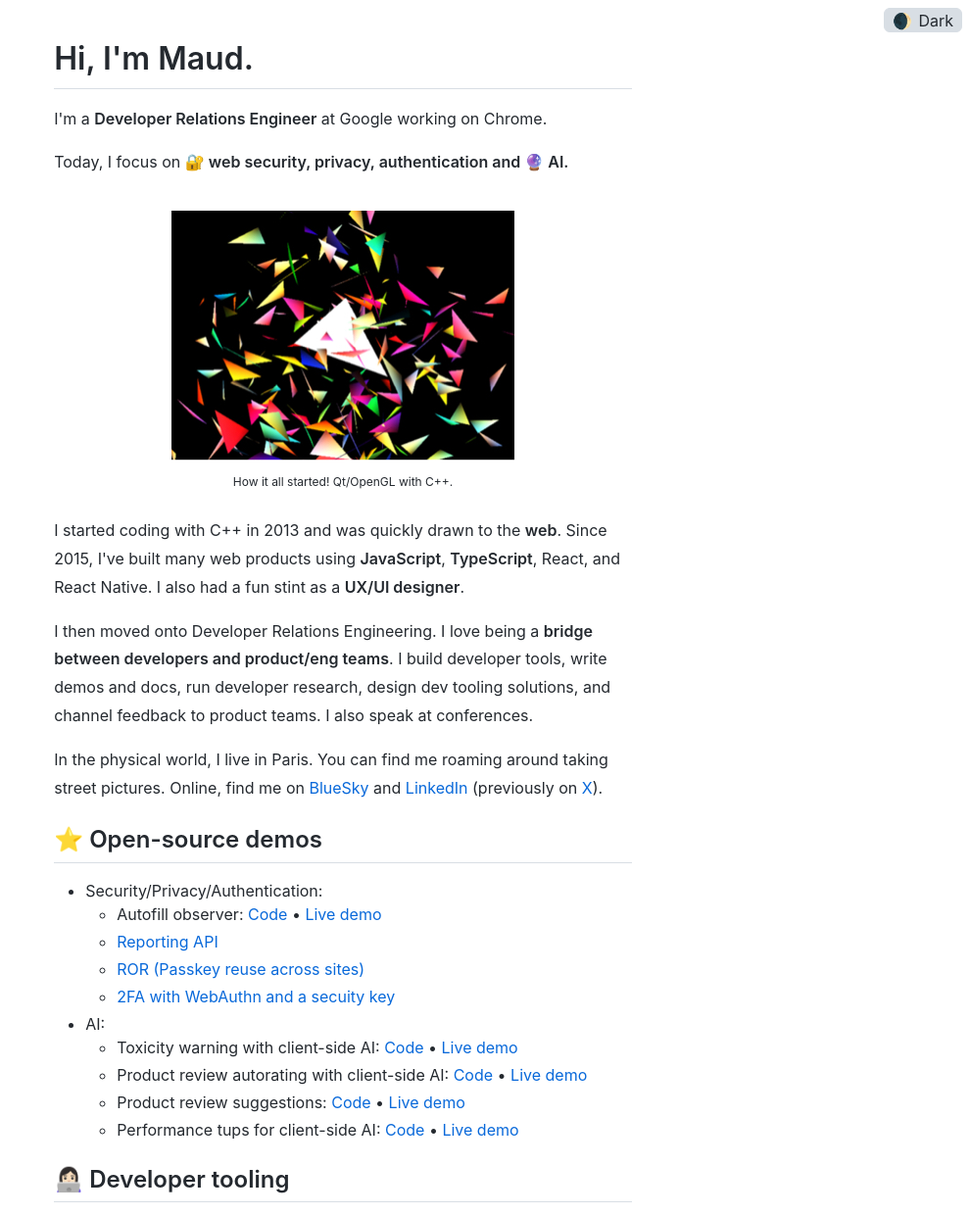
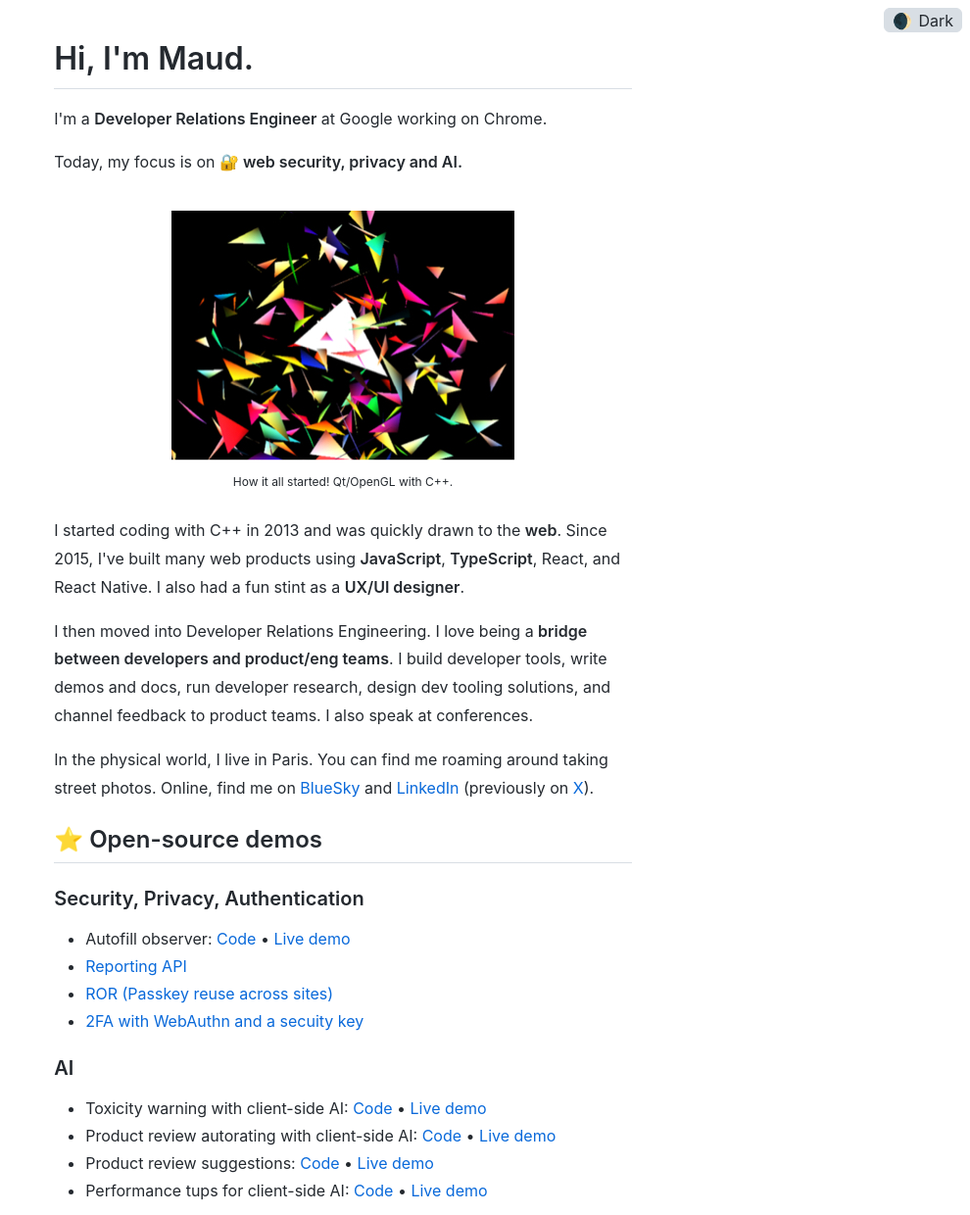
Before and after one commit to maudnals/maudnals.github.io, a plain HTML site: page index.html in a window 1280 px wide. Shown: the top 1240 px of the page at 98% size, without its empty margins (290-1280 px from the left). Drawn offline with Linux system fonts and the light colour scheme.

Commit message:
feat: minor updates

```diff
--- a/index.html
+++ b/index.html
@@ -123,7 +123,7 @@ dark-mode {
     `;s.appendChild(a)}i(t,e){this.dispatchEvent(new CustomEvent(t,{bubbles:true,composed:true,detail:e}))}}customElements.define("dark-mode",a);</script><div style="max-width: 960px; margin: 0 auto 60px auto; padding: 8px;max-width: 960px;" class="markdown-style">
     <h1 id="hi-im-maud"><a class="anchor" aria-hidden="true" tabindex="-1" href="#hi-im-maud"><span class="octicon octicon-link"></span></a>Hi, I'm Maud.</h1>
     <p>I'm a <strong>Developer Relations Engineer</strong> at Google working on Chrome.</p>
-    <p>Today, I focus on <strong>🔐 web security, privacy, authentication and 🔮 AI.</strong></p>
+    <p>Today, my focus is on <strong>🔐 web security, privacy and AI.</strong></p>
     <p align="center">
       <img width="350" alt="A screenshot of multicolor triangles implemented through 3d programming in C++" src="https://github.com/maudnals/maudnals.github.io/blob/main/images/triangles.jpg?raw=true"><br><sup>How it all started! Qt/OpenGL with C++.</sup>
     </p>
@@ -132,29 +132,25 @@ dark-mode {
       Since 2015, I've built many web products using <strong>JavaScript</strong>, <strong>TypeScript</strong>, React, and React Native. I also had a fun stint as a <strong>UX/UI designer</strong>.
     </p>
     <p>
-      I then moved onto Developer Relations Engineering.
+      I then moved into Developer Relations Engineering.
       I love being a <strong>bridge between developers and product/eng teams</strong>. I build developer tools, write demos and docs, run developer research, design dev tooling solutions, and channel feedback to product teams.
       I also speak at conferences.
     </p>
-    <p>In the physical world, I live in Paris. You can find me roaming around taking street pictures. Online, find me on <a href="https://bsky.app/profile/maudnals.bsky.social">BlueSky</a> and <a href="https://www.linkedin.com/in/maudnalpas/">LinkedIn</a> (previously on <a href="https://x.com/maudnals?lang=en">X</a>).</p>
+    <p>In the physical world, I live in Paris. You can find me roaming around taking street photos. Online, find me on <a href="https://bsky.app/profile/maudnals.bsky.social">BlueSky</a> and <a href="https://www.linkedin.com/in/maudnalpas/">LinkedIn</a> (previously on <a href="https://x.com/maudnals?lang=en">X</a>).</p>
     <h2 id="-open-source-demos"><a class="anchor" aria-hidden="true" tabindex="-1" href="#-open-source-demos"><span class="octicon octicon-link"></span></a>⭐ Open-source demos</h2>
-    <ul>
-      <li>Security/Privacy/Authentication:
+    <h3 id="security-privacy-authentication"><a class="anchor" aria-hidden="true" tabindex="-1" href="#security-privacy-authentication"><span class="octicon octicon-link"></span></a>Security, Privacy, Authentication</h3>
     <ul>
       <li>Autofill observer: <a href="TBD">Code</a> • <a href="https://chrome.dev/web-identity-demos/autofill-observer-demo/address.html">Live demo</a></li>
       <li><a href="https://developer.chrome.com/docs/capabilities/web-apis/reporting-api#demo_and_code">Reporting API</a></li>
       <li><a href="https://web.dev/articles/webauthn-related-origin-requests#demo">ROR (Passkey reuse across sites)</a></li>
       <li><a href="https://webauthn-2fa.glitch.me/">2FA with WebAuthn and a secuity key</a></li>
     </ul>
-      </li>
-      <li>AI:
+    <h3 id="ai"><a class="anchor" aria-hidden="true" tabindex="-1" href="#ai"><span class="octicon octicon-link"></span></a>AI</h3>
     <ul>
       <li>Toxicity warning with client-side AI: <a href="https://github.com/GoogleChromeLabs/web-ai-demos/tree/main/toxic-review-warning">Code</a> • <a href="https://chrome.dev/web-ai-demos/toxic-review-warning/">Live demo</a></li>
       <li>Product review autorating with client-side AI: <a href="https://github.com/GoogleChromeLabs/web-ai-demos/tree/main/product-review-auto-rating-io">Code</a> • <a href="https://chrome.dev/web-ai-demos/product-reviews/">Live demo</a></li>
       <li>Product review suggestions: <a href="https://github.com/GoogleChromeLabs/web-ai-demos/tree/main/product-review-suggestions">Code</a> • <a href="https://chrome.dev/web-ai-demos/product-reviews-suggestions/">Live demo</a></li>
       <li>Performance tups for client-side AI: <a href="">Code</a> • <a href="https://chrome.dev/web-ai-demos/perf-client-side-gemma-worker/">Live demo</a></li>
-        </ul>
-      </li>
     </ul>
     <h2 id="-developer-tooling"><a class="anchor" aria-hidden="true" tabindex="-1" href="#-developer-tooling"><span class="octicon octicon-link"></span></a>👩🏻‍💻 Developer tooling</h2>
     <ul>
@@ -268,7 +264,7 @@ dark-mode {
       <li>I coordinated a <a href="https://web.dev/learn/privacy">full course on web privacy</a></li>
       <li>I filed a <a href="https://github.com/huggingface/transformers.js/issues/366">common issue</a> on Transformers.js</li>
     </ul>
-    <h2 id="-fun"><a class="anchor" aria-hidden="true" tabindex="-1" href="#-fun"><span class="octicon octicon-link"></span></a>🥤 Fun</h2>
+    <h2 id="-fun-fun"><a class="anchor" aria-hidden="true" tabindex="-1" href="#-fun-fun"><span class="octicon octicon-link"></span></a>🥤 Fun! Fun!</h2>
     <ul>
       <li><a href="https://github.com/maudnals/artplz">artplz</a>: Art in your terminal! It's dynamic, and should work with any painter you enter as a CLI argument. Under the hood, there's a Wikipedia scraper.</li>
       <li><a href="https://github.com/maudnals/csssunrise">cssunrise</a>: A 1-minute sunrise in CSS.</li>
```
Also changed, not shown: 1 other file. Lines whose indentation alone changed are shown as unchanged.
